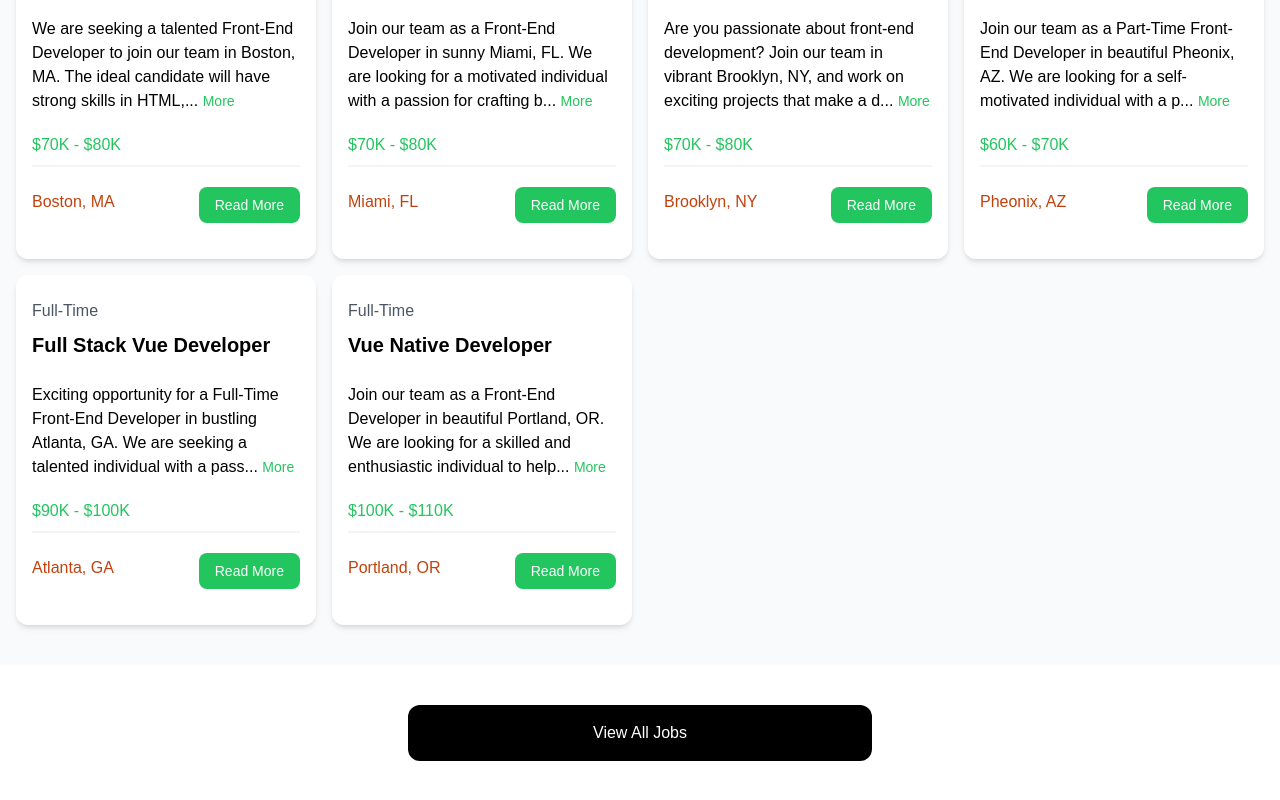
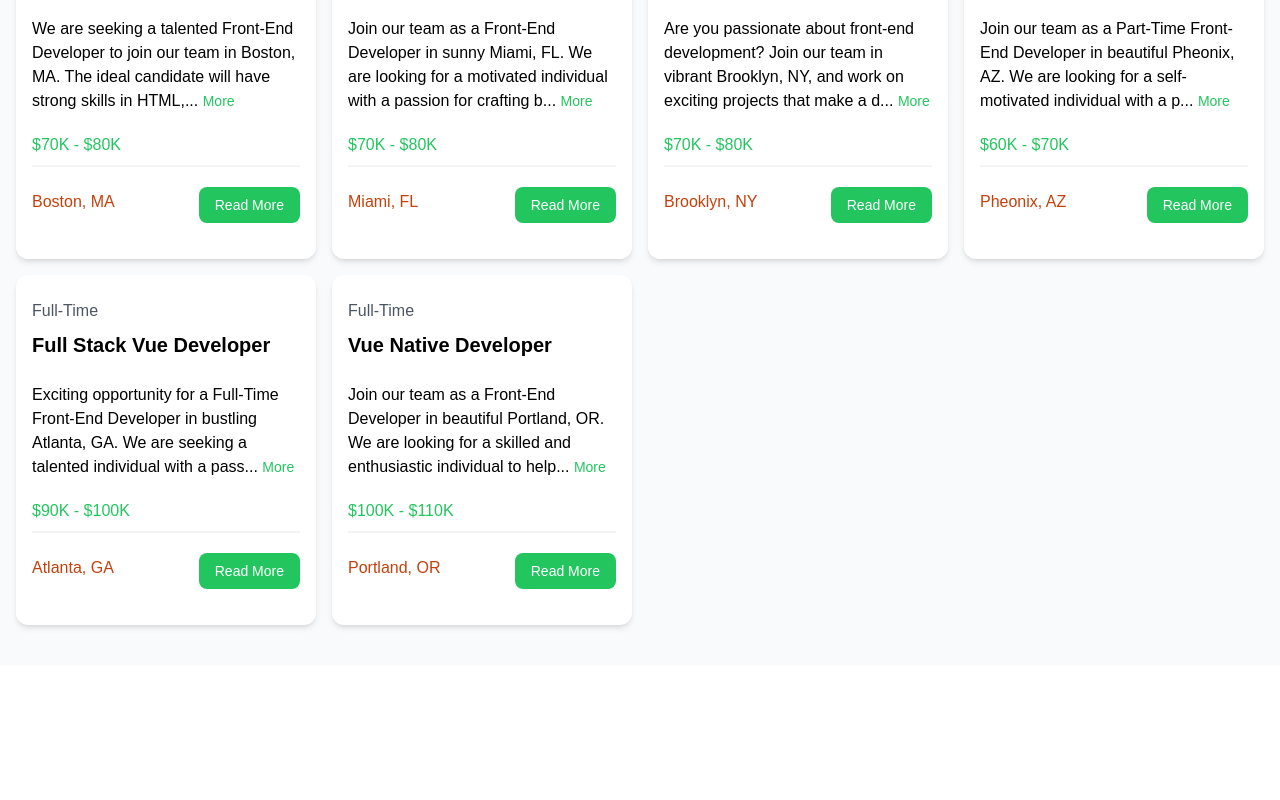
Before and after one commit to eddiemuhoro/tech-kenya, a Vue app: page /jobs in a window 1280 px wide. Shown: the part 272-1072 px from the top of the page. After the commit the page ends 937 px from the top, so only its background shows below. Built offline with nearby package versions, Linux system fonts and the light colour scheme.

Commit message:
Refactor JobListings component to conditionally show a button

```diff
--- a/src/components/JobListings.vue
+++ b/src/components/JobListings.vue
@@ -6,6 +6,10 @@
 const showAll = ref(true);
 defineProps({
   limit: Number,
+  showButton: {
+    type: Boolean,
+    default: false,
+  },
 });
 </script>
 <template>
@@ -23,7 +27,7 @@
       </div>
     </div>
   </section>
-  <section class="m-auto max-w-lg my-10 px-6">
+  <section v-if="showButton" class="m-auto max-w-lg my-10 px-6">
     <a
       href="/jobs"
       class="block bg-black text-white text-center py-4 px-6 rounded-xl hover:bg-gray-700"
```
